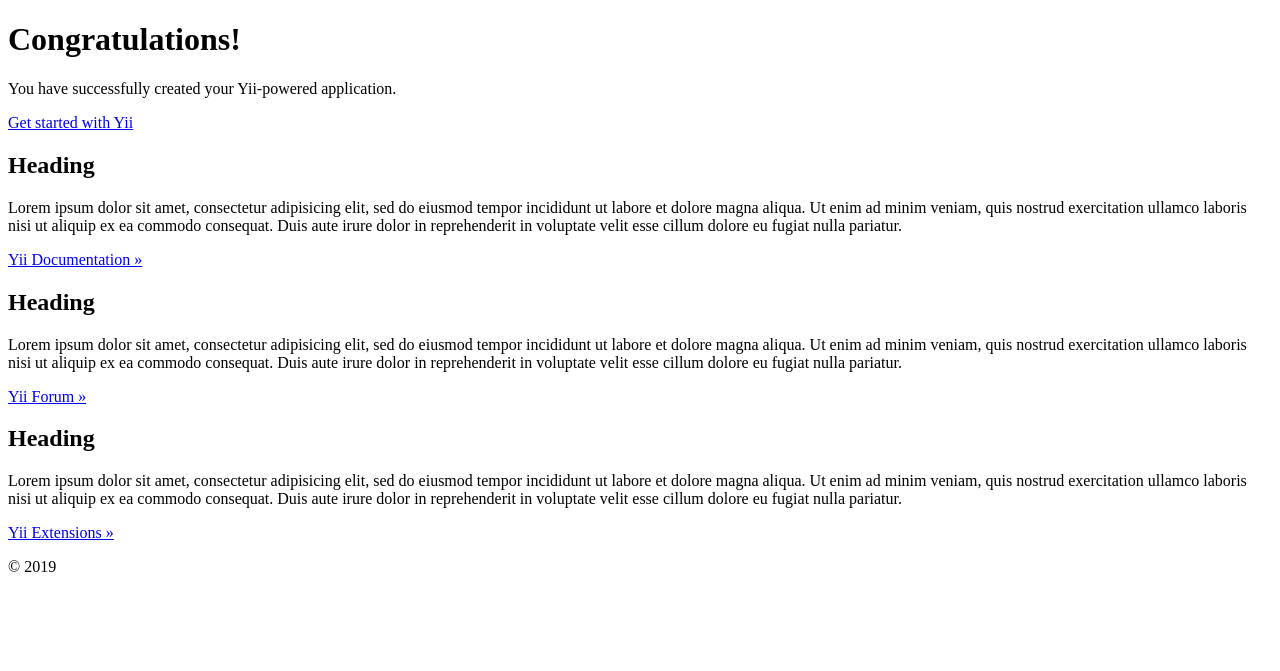
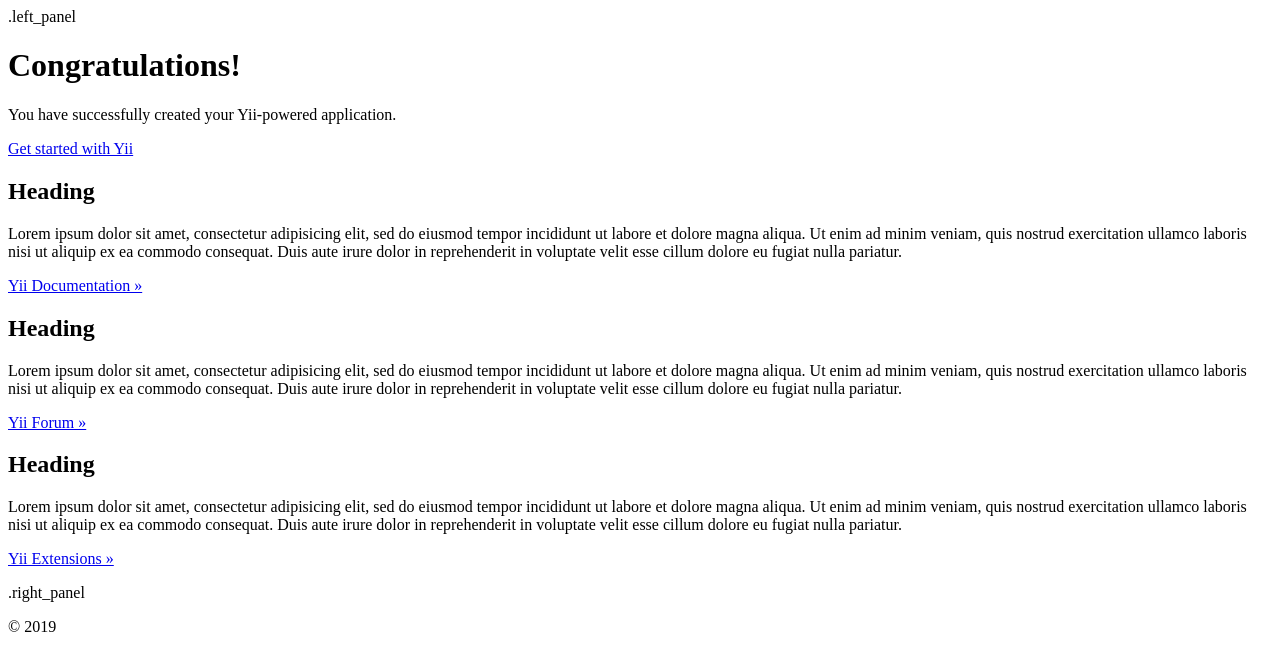
Before and after one commit to BlackCatsGB/ProjectManager, a Yii app: the page made by frontend/views/site/index.php in a window 1280 px wide. Shown: the top 671 px of the page. Run offline with PHP 8.4 and a stand-in for Yii, Linux system fonts and the light colour scheme; the template is opened without the code that fills it, so the values that code supplies are empty; some libraries are stand-ins or nearby versions.

Commit message:
нарисовал левую и правую панели. пока не доделано.

```diff
--- a/frontend/views/layouts/main.php
+++ b/frontend/views/layouts/main.php
@@ -63,12 +63,18 @@
     NavBar::end();
     ?>
 
+    <div class="left_panel">
+        .left_panel
+    </div>
     <div class="container">
         <?= Breadcrumbs::widget([
             'links' => isset($this->params['breadcrumbs']) ? $this->params['breadcrumbs'] : [],
         ]) ?>
         <?= Alert::widget() ?>
         <?= $content ?>
+    </div>
+    <div class="right_panel">
+        .right_panel
     </div>
 </div>
 
```
Also changed, not shown: frontend/web/css/site.css (+17 -0 lines).
